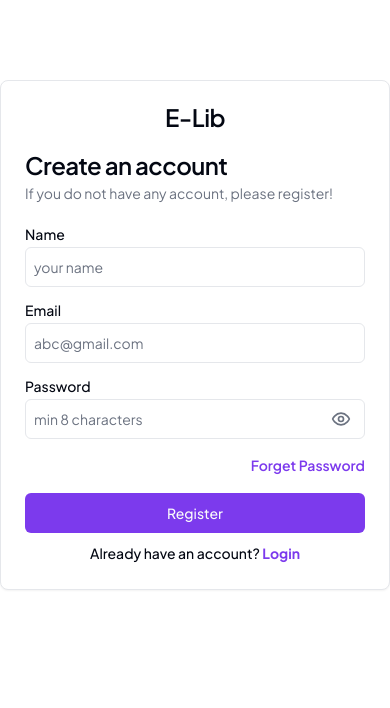
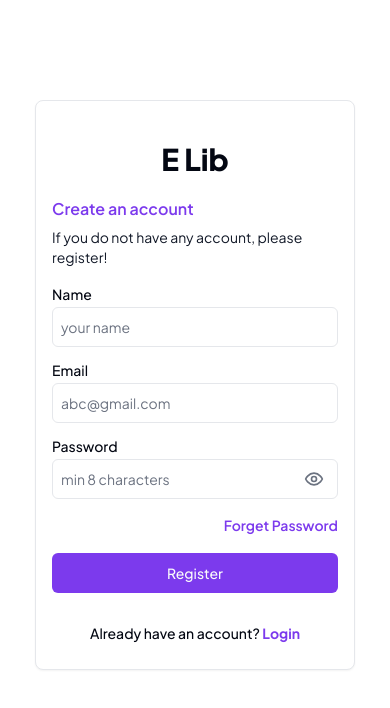
Before and after one commit to sakib-xrz/e_lib-client, a Next.js app: page /register in a window 390 px wide. Shown: the top 708 px of the page. Built offline with nearby package versions, Linux system fonts and the light colour scheme.

Commit message:
login and register page responsive

```diff
--- a/app/login/page.jsx
+++ b/app/login/page.jsx
@@ -12,6 +12,7 @@ import { Password } from "@/components/ui/password";
 import { useFormik } from "formik";
 import * as Yup from "yup";
 import Link from "next/link";
+import Container from "@/components/shared/Container";
 
 const Login = () => {
   const validationSchema = Yup.object({
@@ -37,14 +38,16 @@ const Login = () => {
   });
 
   return (
-    <Card className="max-w-2xl mx-auto mt-20">
-      <CardTitle className="text-center mt-6">E-Lib</CardTitle>
+    <Container>
+      <Card className="max-w-xs xs:max-w-sm md:max-w-2xl mx-auto mt-20 space-y-5">
+        <h2 className="text-center font-black text-3xl">E Lib</h2>{" "}
         <CardHeader>
           <CardTitle>Login Info</CardTitle>
-        <CardDescription>If you have an account, please login!</CardDescription>
+          <CardDescription>
+            If you have an account, please login!
+          </CardDescription>
         </CardHeader>
-
-      <div className="px-6 pb-4">
+        <div>
           <form onSubmit={formik.handleSubmit}>
             <div className="grid w-full items-center gap-4">
               <div className="flex flex-col space-y-1.5">
@@ -102,7 +105,7 @@ const Login = () => {
               </Button>
             </div>
           </form>
-        <p className="text-center text-sm font-medium leading-none">
+          <p className="text-center text-sm font-medium leading-none mt-5">
             Don’t have an account?{" "}
             <Link href="/register">
               <Button variant="link" className="p-0 font-bold">
@@ -112,6 +115,7 @@ const Login = () => {
           </p>
         </div>
       </Card>
+    </Container>
   );
 };
 
--- a/app/register/page.jsx
+++ b/app/register/page.jsx
@@ -12,6 +12,7 @@ import { Password } from "@/components/ui/password";
 import { useFormik } from "formik";
 import * as Yup from "yup";
 import Link from "next/link";
+import Container from "@/components/shared/Container";
 
 const validationSchema = Yup.object({
   name: Yup.string()
@@ -42,8 +43,9 @@ const Register = () => {
     },
   });
   return (
-    <Card className="max-w-2xl mx-auto mt-20">
-      <CardTitle className="text-center mt-6">E-Lib</CardTitle>
+    <Container>
+      <Card className="max-w-xs xs:max-w-sm md:max-w-2xl mx-auto mt-20 space-y-5">
+        <h2 className="text-center mt-6 font-black text-3xl">E Lib</h2>
         <CardHeader>
           <CardTitle>Create an account</CardTitle>
           <CardDescription>
@@ -51,7 +53,7 @@ const Register = () => {
           </CardDescription>
         </CardHeader>
 
-      <div className="px-6 pb-4">
+        <div>
           <form onSubmit={formik.handleSubmit}>
             <div className="grid w-full items-center gap-4">
               <div className="flex flex-col space-y-1.5">
@@ -67,7 +69,9 @@ const Register = () => {
                   className="border rounded-md p-2"
                 />
                 {formik.touched.name && formik.errors.name && (
-                <div className="text-red-500 text-sm">{formik.errors.name}</div>
+                  <div className="text-red-500 text-sm">
+                    {formik.errors.name}
+                  </div>
                 )}
               </div>
               <div className="flex flex-col space-y-1.5">
@@ -121,7 +125,7 @@ const Register = () => {
               </Button>
             </div>
           </form>
-        <p className="text-center text-sm font-medium leading-none">
+          <p className="text-center text-sm font-medium leading-none mt-5">
             Already have an account?{" "}
             <Link href={"/login"}>
               <Button variant="link" className="p-0 font-bold">
@@ -131,6 +135,7 @@ const Register = () => {
           </p>
         </div>
       </Card>
+    </Container>
   );
 };
 
--- /dev/null
+++ b/components/shared/Container.jsx
@@ -0,0 +1,14 @@
+import { cn } from "@/lib/utils";
+
+export default function Container({ children, extraClassName }) {
+  const containerClasses = cn(
+    "mx-auto",
+    "max-w-7xl",
+    "px-4",
+    "py-5",
+    "lg:py-8",
+    extraClassName
+  );
+
+  return <div className={containerClasses}>{children}</div>;
+}
--- a/components/ui/card.jsx
+++ b/components/ui/card.jsx
@@ -1,50 +1,65 @@
-import * as React from "react"
+import * as React from "react";
 
-import { cn } from "@/lib/utils"
+import { cn } from "@/lib/utils";
 
 const Card = React.forwardRef(({ className, ...props }, ref) => (
   <div
     ref={ref}
-    className={cn("rounded-lg border bg-card text-card-foreground shadow-sm", className)}
-    {...props} />
-))
-Card.displayName = "Card"
+    className={cn(
+      "rounded-lg border bg-card p-4 text-card-foreground shadow-sm lg:p-6",
+      className
+    )}
+    {...props}
+  />
+));
+Card.displayName = "Card";
 
 const CardHeader = React.forwardRef(({ className, ...props }, ref) => (
   <div
     ref={ref}
-    className={cn("flex flex-col space-y-1.5 p-6", className)}
-    {...props} />
-))
-CardHeader.displayName = "CardHeader"
+    className={cn("flex flex-col space-y-1.5", className)}
+    {...props}
+  />
+));
+CardHeader.displayName = "CardHeader";
 
 const CardTitle = React.forwardRef(({ className, ...props }, ref) => (
   <h3
     ref={ref}
-    className={cn("text-2xl font-semibold leading-none tracking-tight", className)}
-    {...props} />
-))
-CardTitle.displayName = "CardTitle"
+    className={cn("text-md font-semibold text-primary md:text-lg", className)}
+    {...props}
+  />
+));
+CardTitle.displayName = "CardTitle";
 
 const CardDescription = React.forwardRef(({ className, ...props }, ref) => (
   <p
     ref={ref}
-    className={cn("text-sm text-muted-foreground", className)}
-    {...props} />
-))
-CardDescription.displayName = "CardDescription"
+    className={cn("text-sm text-accent-foreground md:text-base", className)}
+    {...props}
+  />
+));
+CardDescription.displayName = "CardDescription";
 
 const CardContent = React.forwardRef(({ className, ...props }, ref) => (
-  <div ref={ref} className={cn("p-6 pt-0", className)} {...props} />
-))
-CardContent.displayName = "CardContent"
+  <div ref={ref} className={cn("pt-0", className)} {...props} />
+));
+CardContent.displayName = "CardContent";
 
 const CardFooter = React.forwardRef(({ className, ...props }, ref) => (
   <div
     ref={ref}
-    className={cn("flex items-center p-6 pt-0", className)}
-    {...props} />
-))
-CardFooter.displayName = "CardFooter"
+    className={cn("flex items-center pt-0", className)}
+    {...props}
+  />
+));
+CardFooter.displayName = "CardFooter";
 
-export { Card, CardHeader, CardFooter, CardTitle, CardDescription, CardContent }
+export {
+  Card,
+  CardHeader,
+  CardFooter,
+  CardTitle,
+  CardDescription,
+  CardContent,
+};
--- a/components/ui/select.jsx
+++ /dev/null
@@ -1,122 +0,0 @@
-"use client"
-
-import * as React from "react"
-import * as SelectPrimitive from "@radix-ui/react-select"
-import { Check, ChevronDown, ChevronUp } from "lucide-react"
-
-import { cn } from "@/lib/utils"
-
-const Select = SelectPrimitive.Root
-
-const SelectGroup = SelectPrimitive.Group
-
-const SelectValue = SelectPrimitive.Value
-
-const SelectTrigger = React.forwardRef(({ className, children, ...props }, ref) => (
-  <SelectPrimitive.Trigger
-    ref={ref}
-    className={cn(
-      "flex h-10 w-full items-center justify-between rounded-md border border-input bg-background px-3 py-2 text-sm ring-offset-background placeholder:text-muted-foreground focus:outline-none focus:ring-2 focus:ring-ring focus:ring-offset-2 disabled:cursor-not-allowed disabled:opacity-50 [&>span]:line-clamp-1",
-      className
-    )}
-    {...props}>
-    {children}
-    <SelectPrimitive.Icon asChild>
-      <ChevronDown className="h-4 w-4 opacity-50" />
-    </SelectPrimitive.Icon>
-  </SelectPrimitive.Trigger>
-))
-SelectTrigger.displayName = SelectPrimitive.Trigger.displayName
-
-const SelectScrollUpButton = React.forwardRef(({ className, ...props }, ref) => (
-  <SelectPrimitive.ScrollUpButton
-    ref={ref}
-    className={cn("flex cursor-default items-center justify-center py-1", className)}
-    {...props}>
-    <ChevronUp className="h-4 w-4" />
-  </SelectPrimitive.ScrollUpButton>
-))
-SelectScrollUpButton.displayName = SelectPrimitive.ScrollUpButton.displayName
-
-const SelectScrollDownButton = React.forwardRef(({ className, ...props }, ref) => (
-  <SelectPrimitive.ScrollDownButton
-    ref={ref}
-    className={cn("flex cursor-default items-center justify-center py-1", className)}
-    {...props}>
-    <ChevronDown className="h-4 w-4" />
-  </SelectPrimitive.ScrollDownButton>
-))
-SelectScrollDownButton.displayName =
-  SelectPrimitive.ScrollDownButton.displayName
-
-const SelectContent = React.forwardRef(({ className, children, position = "popper", ...props }, ref) => (
-  <SelectPrimitive.Portal>
-    <SelectPrimitive.Content
-      ref={ref}
-      className={cn(
-        "relative z-50 max-h-96 min-w-[8rem] overflow-hidden rounded-md border bg-popover text-popover-foreground shadow-md data-[state=open]:animate-in data-[state=closed]:animate-out data-[state=closed]:fade-out-0 data-[state=open]:fade-in-0 data-[state=closed]:zoom-out-95 data-[state=open]:zoom-in-95 data-[side=bottom]:slide-in-from-top-2 data-[side=left]:slide-in-from-right-2 data-[side=right]:slide-in-from-left-2 data-[side=top]:slide-in-from-bottom-2",
-        position === "popper" &&
-          "data-[side=bottom]:translate-y-1 data-[side=left]:-translate-x-1 data-[side=right]:translate-x-1 data-[side=top]:-translate-y-1",
-        className
-      )}
-      position={position}
-      {...props}>
-      <SelectScrollUpButton />
-      <SelectPrimitive.Viewport
-        className={cn("p-1", position === "popper" &&
-          "h-[var(--radix-select-trigger-height)] w-full min-w-[var(--radix-select-trigger-width)]")}>
-        {children}
-      </SelectPrimitive.Viewport>
-      <SelectScrollDownButton />
-    </SelectPrimitive.Content>
-  </SelectPrimitive.Portal>
-))
-SelectContent.displayName = SelectPrimitive.Content.displayName
-
-const SelectLabel = React.forwardRef(({ className, ...props }, ref) => (
-  <SelectPrimitive.Label
-    ref={ref}
-    className={cn("py-1.5 pl-8 pr-2 text-sm font-semibold", className)}
-    {...props} />
-))
-SelectLabel.displayName = SelectPrimitive.Label.displayName
-
-const SelectItem = React.forwardRef(({ className, children, ...props }, ref) => (
-  <SelectPrimitive.Item
-    ref={ref}
-    className={cn(
-      "relative flex w-full cursor-default select-none items-center rounded-sm py-1.5 pl-8 pr-2 text-sm outline-none focus:bg-accent focus:text-accent-foreground data-[disabled]:pointer-events-none data-[disabled]:opacity-50",
-      className
-    )}
-    {...props}>
-    <span className="absolute left-2 flex h-3.5 w-3.5 items-center justify-center">
-      <SelectPrimitive.ItemIndicator>
-        <Check className="h-4 w-4" />
-      </SelectPrimitive.ItemIndicator>
-    </span>
-
-    <SelectPrimitive.ItemText>{children}</SelectPrimitive.ItemText>
-  </SelectPrimitive.Item>
-))
-SelectItem.displayName = SelectPrimitive.Item.displayName
-
-const SelectSeparator = React.forwardRef(({ className, ...props }, ref) => (
-  <SelectPrimitive.Separator
-    ref={ref}
-    className={cn("-mx-1 my-1 h-px bg-muted", className)}
-    {...props} />
-))
-SelectSeparator.displayName = SelectPrimitive.Separator.displayName
-
-export {
-  Select,
-  SelectGroup,
-  SelectValue,
-  SelectTrigger,
-  SelectContent,
-  SelectLabel,
-  SelectItem,
-  SelectSeparator,
-  SelectScrollUpButton,
-  SelectScrollDownButton,
-}
```
Lines whose indentation alone changed are shown as unchanged.
